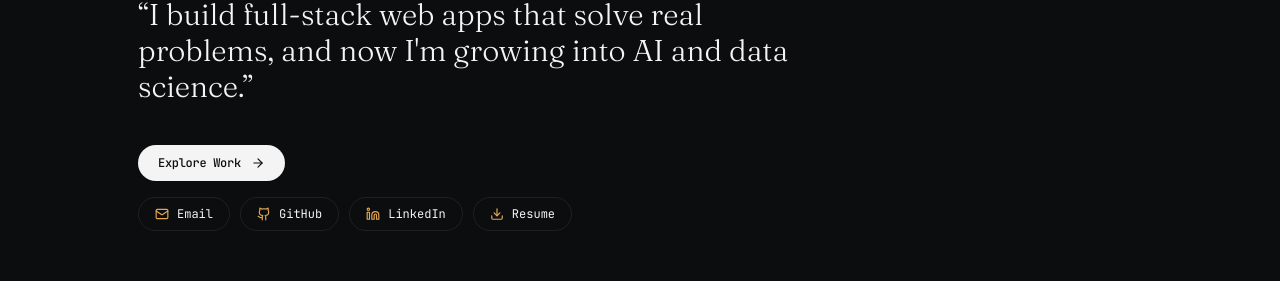
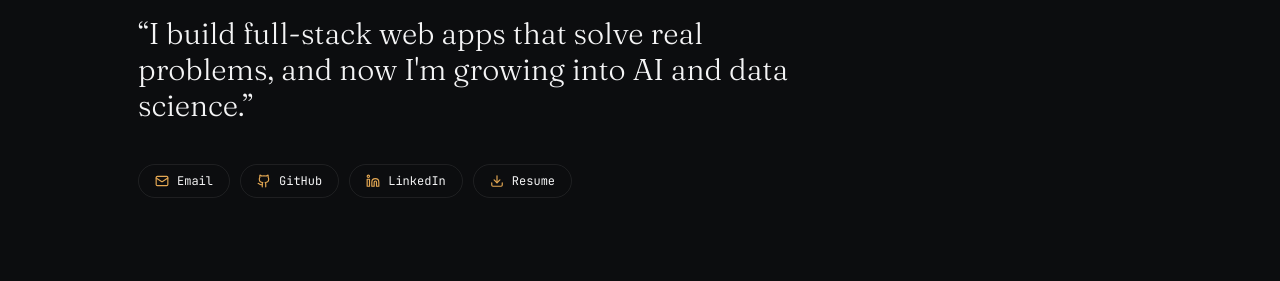
Before and after one commit to KrishnaTerminalOpen/krishna_sahu, a Next.js app: page / in a window 1280 px wide. Shown: the part 343-624 px from the top of the page. Built offline with nearby package versions, Linux system fonts and the light colour scheme; no server answers.

Commit message:
Remove Explore Work button from hero section

```diff
--- a/components/HeroSection.tsx
+++ b/components/HeroSection.tsx
@@ -4,7 +4,7 @@ import React from 'react';
 import { PORTFOLIO_CONTENT } from '@/data/portfolio';
 import { HeroStatusStrip } from './HeroStatusStrip';
 import { LivingDataCanvas } from './LivingDataCanvas';
-import { ArrowRight, Download, Github, Linkedin, Mail } from 'lucide-react';
+import { Download, Github, Linkedin, Mail } from 'lucide-react';
 
 interface HeroSectionProps {
   onOpenAiAssistant: () => void;
@@ -37,18 +37,8 @@ export function HeroSection({ onOpenAiAssistant }: HeroSectionProps) {
           &ldquo;{personal.tagline}&rdquo;
         </p>
 
-        {/* Primary CTA followed by pill action buttons in same position */}
-        <div className="space-y-4 pt-2">
-          <div>
-            <a
-              href="#projects"
-              className="group inline-flex items-center gap-2.5 px-5 py-2.5 rounded-full bg-foreground text-background font-mono text-xs font-medium tracking-tight hover:bg-accent hover:-translate-y-0.5 transition-all duration-200 shadow-sm"
-            >
-              <span>{hero.ctaLabel}</span>
-              <ArrowRight className="w-3.5 h-3.5 group-hover:translate-x-0.5 transition-transform" />
-            </a>
-          </div>
-
+        {/* Pill action buttons */}
+        <div className="pt-2">
           <div className="flex flex-wrap items-center gap-2.5 font-mono text-xs">
             {[
               {
```
